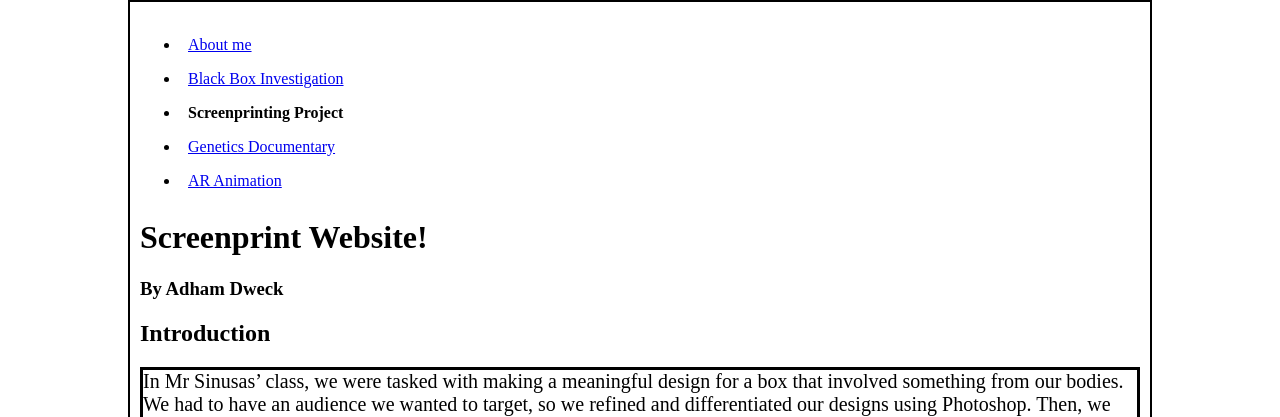
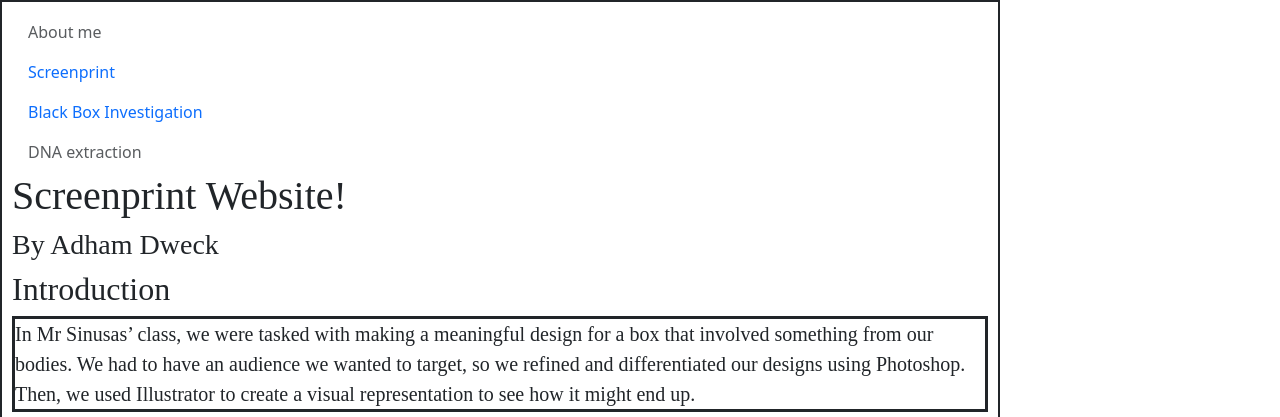
Before and after one commit to Smalladhamy/eportfolio, a Django app: page /screenprint in a window 1280 px wide. Shown: the top 417 px of the page. Run offline with Django 4.2, Linux system fonts and the light colour scheme.

Commit message:
added better nav bars git push origin main

```diff
--- a/core/static/core/style.css
+++ b/core/static/core/style.css
@@ -3,6 +3,10 @@
 	background-color:grey
 	  display: block;
  	 padding: 8px;
+}
+
+nav ul {
+  list-style-type: none;
 }
 
 h1 {
--- a/core/templates/core/screenprint.html
+++ b/core/templates/core/screenprint.html
@@ -40,20 +40,26 @@
             style. The line above tells the browser the file location and
             file name to find this code that you'll write/edit there.
         -->
+    <link href="https://cdn.jsdelivr.net/npm/bootstrap@5.3.3/dist/css/bootstrap.min.css" rel="stylesheet" integrity="sha384-QWTKZyjpPEjISv5WaRU9OFeRpok6YctnYmDr5pNlyT2bRjXh0JMhjY6hW+ALEwIH" crossorigin="anonymous">
 
     </head>
 
     <body> <!--Everything to be displayed in the browser window.-->
 
-<nav>
-  <ul>
-    <li><a href="https://www.esumsnh.net/">About me</a></li>
-    <li><a href="blackbox">Black Box Investigation</a></li>
-    <li><Strong>Screenprinting Project</strong></li>
-    <li><a href="#">Genetics Documentary</a></li>
-    <li><a href="#">AR Animation</a></li>
-  </ul>
-</nav>
+<ul class="nav flex-column">
+  <li class="nav-item">
+    <a class="nav-link disabled" aria-current="page" href="#">About me</a>
+  </li>
+  <li class="nav-item">
+    <a class="nav-link disable" href="#">Screenprint</a>
+  </li>
+  <li class="nav-item">
+    <a class="nav-link active" href="blackbox">Black Box Investigation</a>
+  </li>
+  <li class="nav-item">
+    <a class="nav-link disabled" aria-disabled="true">DNA extraction</a>
+  </li>
+</ul>
 
         <h1>Screenprint Website!</h1>
 	<h3>By Adham Dweck</h3>
@@ -124,6 +130,7 @@
 <p>The skills I used a lot were problem-solving and critical thinking because when I was gluing my wood together, there was a massive gap that appeared even tho we had all the angles right and all the pieces were the same. Then I figured out one piece was off my small amount, but it almost ruined my whole project, so I had to come back and cut off a little more. Another thing was when I was picking out my Venial. It had such small details that it didn't get cut out, so my group mate and I helped each other by holding a piece that should have been cut out and having him cut it out.</p>
 
 
+    <script src="https://cdn.jsdelivr.net/npm/bootstrap@5.3.3/dist/js/bootstrap.bundle.min.js" integrity="sha384-YvpcrYf0tY3lHB60NNkmXc5s9fDVZLESaAA55NDzOxhy9GkcIdslK1eN7N6jIeHz" crossorigin="anonymous"></script>
 
 
     </body>
--- a/static/core/style.css
+++ b/static/core/style.css
@@ -1,8 +1,12 @@
-
+{% load static %}
  nav li{
 	background-color:grey
 	  display: block;
  	 padding: 8px;
+}
+
+nav ul {
+  list-style-type: none;
 }
 
 h1 {
```
Also changed, not shown: core/templates/core/blackbox.html (+19 -0 lines).
